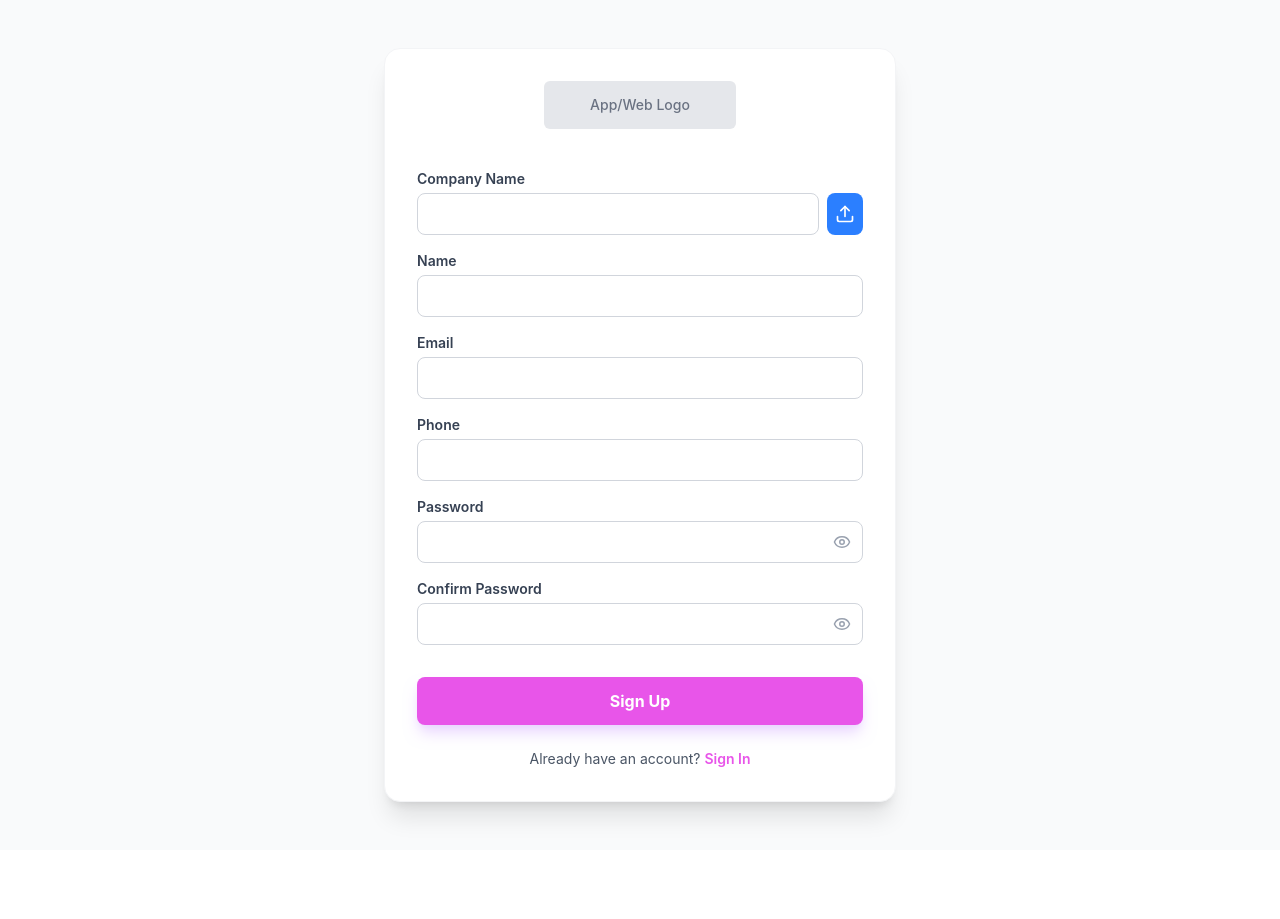
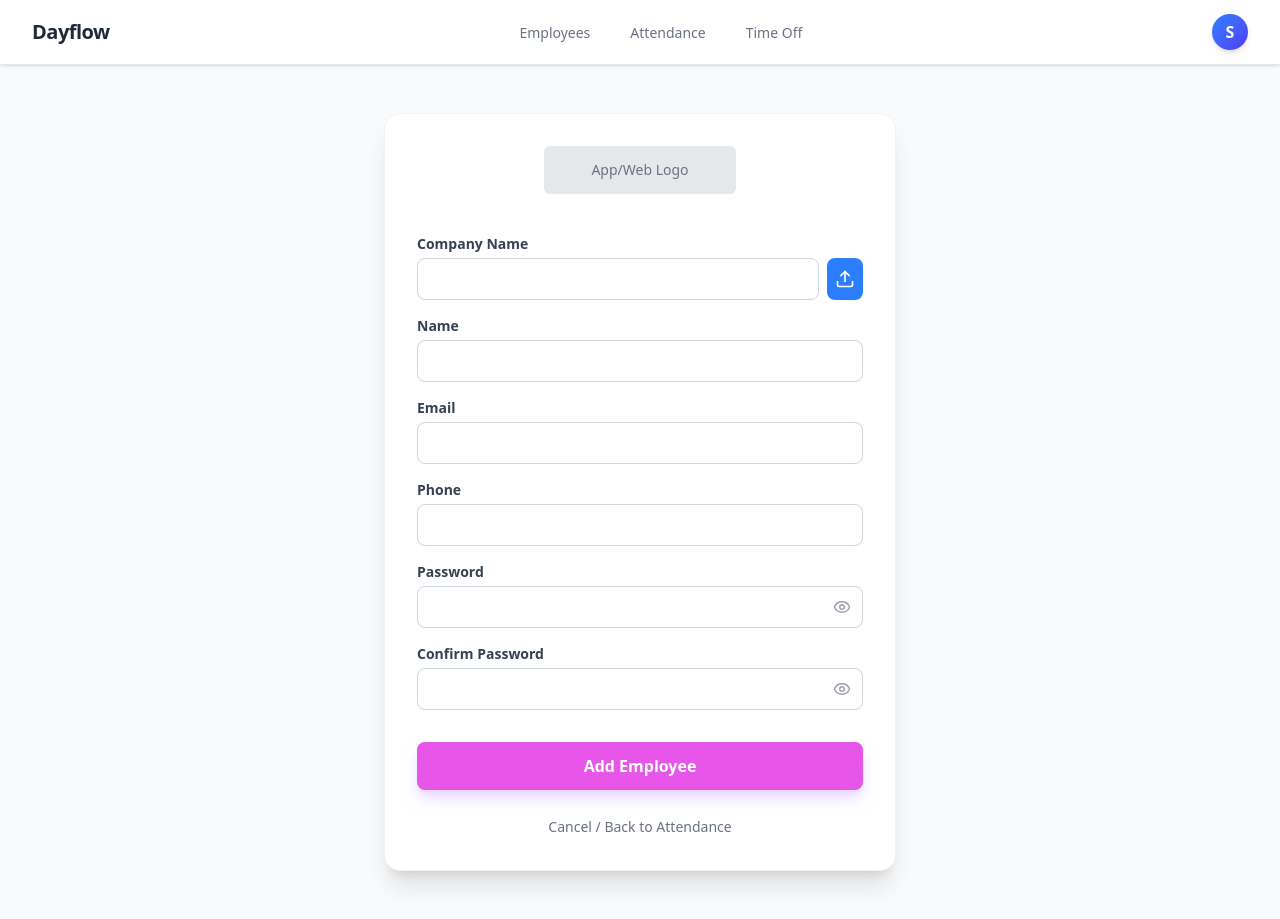
Before and after one commit to Dharmikkumbhani/Oddo-hackathon-, a React (Vite) app in the folder client/: page /signup in a window 1280 px wide. Before the commit the page ends 850 px from the top, so only its background shows below. Built offline with nearby package versions, Linux system fonts and the light colour scheme; no server answers; sample sign-in values are in the browser's storage.

Commit message:
"HR add employee"

```diff
--- a/client/src/App.jsx
+++ b/client/src/App.jsx
@@ -17,18 +17,17 @@ function App() {
             <Login />
           </div>
         } />
-        <Route path="/signup" element={
-          <div className="min-h-screen bg-gray-50 flex items-center justify-center p-4">
-            <Signup />
-          </div>
-        } />
-
         <Route element={<Layout />}>
           <Route path="/attendance" element={<Attendance />} />
           <Route path="/attendance-records" element={<AttendanceRecords />} />
           <Route path="/profile" element={<Profile />} />
           <Route path="/profile/:id" element={<Profile />} />
           <Route path="/leaves" element={<Leave />} />
+          <Route path="/signup" element={
+            <div className="flex items-center justify-center p-4 min-h-[calc(100vh-64px)]">
+              <Signup />
+            </div>
+          } />
         </Route>
 
         <Route path="/" element={<Navigate to="/login" replace />} />
--- a/client/src/components/Navbar.jsx
+++ b/client/src/components/Navbar.jsx
@@ -53,6 +53,7 @@ const Navbar = ({ user, handleLogout, isCheckedIn, toggleCheckIn }) => {
                     {/* Right: Status & Profile */}
                     <div className="flex items-center space-x-6">
                         {/* Check-in Indicator */}
+                        {user?.role === 'Employee' && (
                             <div className="flex items-center" title={isCheckedIn ? "Checked In" : "Click to Check In"}>
                                 <button onClick={toggleCheckIn} className="focus:outline-none transition-transform active:scale-95 p-1 rounded-full hover:bg-gray-50">
                                     <Circle
@@ -60,6 +61,7 @@ const Navbar = ({ user, handleLogout, isCheckedIn, toggleCheckIn }) => {
                                     />
                                 </button>
                             </div>
+                        )}
 
                         {/* Profile Dropdown */}
                         <div className="relative">
@@ -80,6 +82,8 @@ const Navbar = ({ user, handleLogout, isCheckedIn, toggleCheckIn }) => {
                                         <p className="text-xs text-gray-400 truncate">{user?.email}</p>
                                     </div>
 
+                                    {/* Check-in/Check-out Button - Only for Employees */}
+                                    {user?.role === 'Employee' && (
                                         <div className="px-4 py-3">
                                             <button
                                                 onClick={toggleCheckIn}
@@ -91,6 +95,7 @@ const Navbar = ({ user, handleLogout, isCheckedIn, toggleCheckIn }) => {
                                                 <p className="text-xs text-gray-400">Since 09:00 AM</p>
                                             </div>
                                         </div>
+                                    )}
 
                                     <div className="border-t border-gray-100 my-1"></div>
 
--- a/client/src/pages/Attendance.jsx
+++ b/client/src/pages/Attendance.jsx
@@ -129,9 +129,14 @@ const Attendance = () => {
         <div className="max-w-7xl mx-auto px-4 sm:px-6 lg:px-8 py-8 animate-fade-in-down">
             {/* Search and Actions */}
             <div className="flex flex-col sm:flex-row justify-between items-center mb-8 gap-4">
-                <button className="bg-gradient-to-r from-purple-400 to-pink-500 text-white px-6 py-2 rounded-lg font-bold shadow-md hover:shadow-lg transform hover:-translate-y-0.5 transition-all w-full sm:w-auto">
-                    NEW
-                </button>
+                {(user?.role === 'Admin' || user?.role === 'HR') && (
+                    <button
+                        onClick={() => navigate('/signup')}
+                        className="bg-gradient-to-r from-purple-400 to-pink-500 text-white px-6 py-2 rounded-lg font-bold shadow-md hover:shadow-lg transform hover:-translate-y-0.5 transition-all w-full sm:w-auto"
+                    >
+                        NEW
+                    </button>
+                )}
 
                 <div className="relative w-full sm:w-96">
                     <div className="absolute inset-y-0 left-0 pl-3 flex items-center pointer-events-none">
--- a/client/src/pages/Login.jsx
+++ b/client/src/pages/Login.jsx
@@ -106,12 +106,7 @@ const Login = () => {
       </form>
 
       <div className="mt-6 text-center">
-        <p className="text-gray-600 text-sm">
-          Don't have an Account?{' '}
-          <Link to="/signup" className="text-[#E855E9] font-semibold hover:underline">
-            Sign Up
-          </Link>
-        </p>
+        {/* Registration is now restricted to HR/Admin within the app */}
       </div>
     </motion.div>
   );
--- a/client/src/pages/Signup.jsx
+++ b/client/src/pages/Signup.jsx
@@ -1,10 +1,11 @@
 import React, { useState } from 'react';
-import { Link } from 'react-router-dom';
+import { Link, useNavigate } from 'react-router-dom';
 import { motion } from 'framer-motion';
 import { Upload, Eye, EyeOff } from 'lucide-react';
-import { registerUser } from '../services/authService';
+import { createEmployee } from '../services/authService';
 
 const Signup = () => {
+  const navigate = useNavigate();
   const [formData, setFormData] = useState({
     companyName: '',
     name: '',
@@ -32,9 +33,9 @@ const Signup = () => {
     }
 
     try {
-      await registerUser(formData);
-      // Redirect or show success
-      window.location.href = '/attendance'; // Simple redirect for now
+      await createEmployee(formData);
+      // Redirect to attendance page
+      navigate('/attendance');
     } catch (error) {
       console.error(error);
       alert(error.response?.data?.message || "Registration failed");
@@ -172,17 +173,17 @@ const Signup = () => {
           type="submit"
           className="w-full bg-[#E855E9] hover:bg-[#d04ad1] text-white font-bold py-3 rounded-lg transition-colors shadow-lg shadow-purple-200 mt-4"
         >
-          Sign Up
+          Add Employee
         </button>
       </form>
 
       <div className="mt-6 text-center">
-        <p className="text-gray-600 text-sm">
-          Already have an account?{' '}
-          <Link to="/login" className="text-[#E855E9] font-semibold hover:underline">
-            Sign In
-          </Link>
-        </p>
+        <button
+          onClick={() => navigate('/attendance')}
+          className="text-gray-500 hover:text-gray-700 text-sm font-medium"
+        >
+          Cancel / Back to Attendance
+        </button>
       </div>
     </motion.div>
   );
--- a/client/src/services/authService.js
+++ b/client/src/services/authService.js
@@ -7,6 +7,12 @@ export const registerUser = async (userData) => {
   if (response.data.token) {
     localStorage.setItem('user', JSON.stringify(response.data));
   }
+  return response.data;
+};
+
+// For HR/Admin to add new employees without logging in as them
+export const createEmployee = async (userData) => {
+  const response = await axios.post(`${API_URL}/register`, userData);
   return response.data;
 };
 
```
Also changed, not shown: 1 other file (tests, documents, lock files or other folders). Lines whose indentation alone changed are shown as unchanged.
